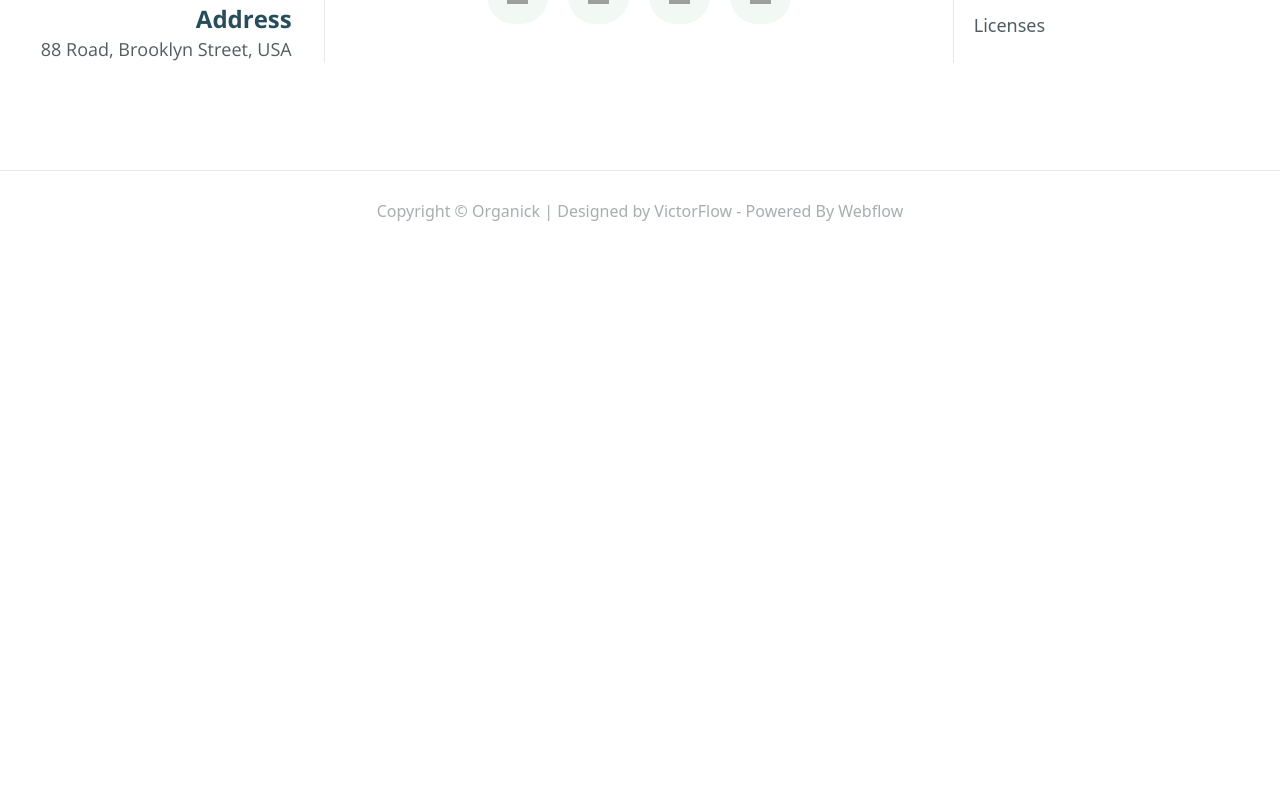
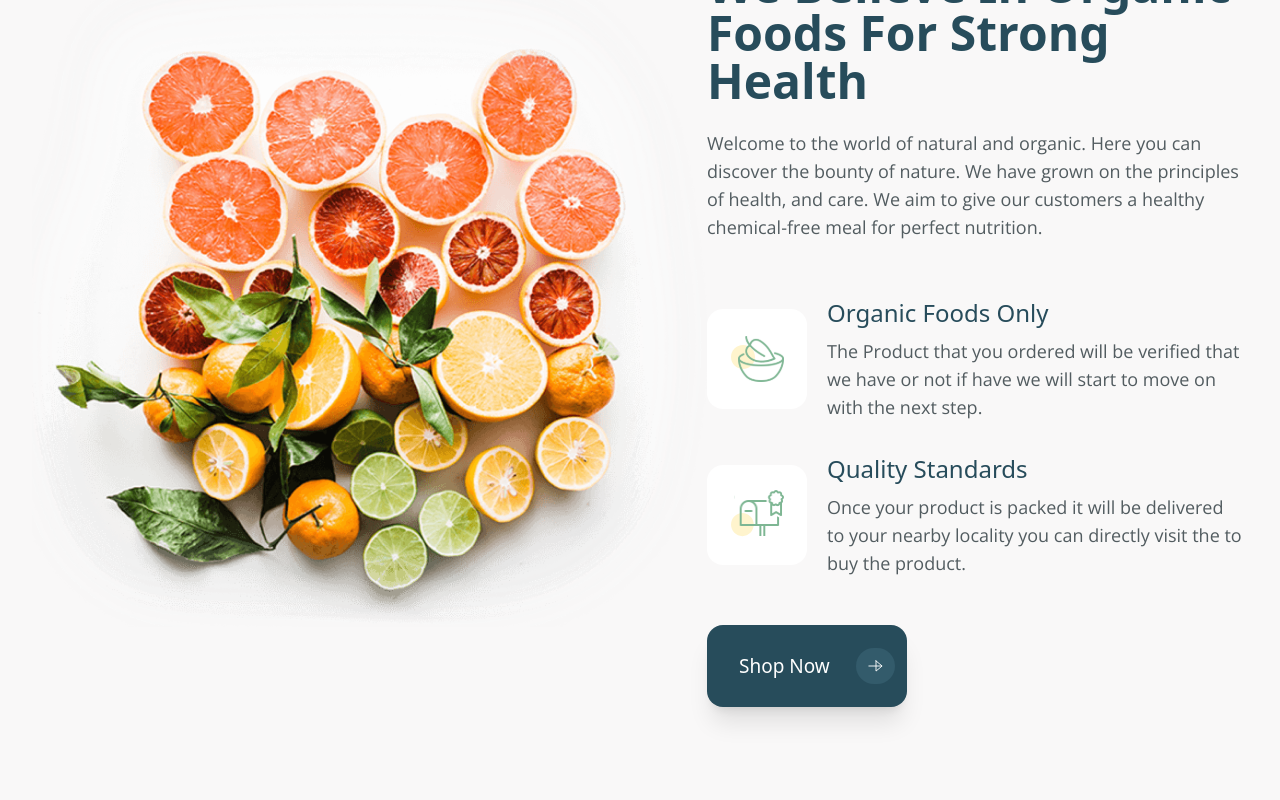
Before and after one commit to MenroMi/organic-store-app, a Next.js app: page / in a window 1280 px wide. Shown: the part 1960-2760 px from the top of the page. Before the commit the page ends 2211 px from the top, so only its background shows below. Built offline with nearby package versions, Linux system fonts and the light colour scheme; grey boxes are pictures that could not be loaded.

Commit message:
feat: added about section with adaptive and correct some issues in other elements

```diff
--- a/src/app/globals.css
+++ b/src/app/globals.css
@@ -92,3 +92,19 @@
 }
 
 /* END: Banners styles */
+
+/* START: Banners styles */
+
+.about-us {
+  @apply h-full w-full pl-8 pr-9 py-20 bg-about-us;
+}
+
+.about-us__container {
+  @apply flex w-full h-full justify-center items-center;
+}
+
+.about-us__title {
+  @apply font-['Yellowtail'] text-2xl text-green-light;
+}
+
+/* END: Banners styles */
--- a/src/app/page.tsx
+++ b/src/app/page.tsx
@@ -2,13 +2,14 @@
 import Image from "next/image";
 
 // components
-import { BannersList, ExploreNature } from "@/components";
+import { AboutUs, BannersList, ExploreNature } from "@/components";
 
 export default function Home() {
   return (
     <main>
       <ExploreNature />
       <BannersList />
+      <AboutUs />
     </main>
   );
 }
--- /dev/null
+++ b/src/components/AboutUs/AboutUs.tsx
@@ -0,0 +1,71 @@
+// basic
+import Image from "next/image";
+import React from "react";
+
+// constants
+import { aboutReasons } from "@/constants";
+
+// components
+import CustomButton from "@/components/CustomButton";
+
+const AboutUs = () => {
+  return (
+    <section className="about-us lg:py-36">
+      <div className="about-us__container">
+        <Image
+          src="/about-us-bg.png"
+          alt="healthy and organic food"
+          width={675}
+          height={642}
+          className="object-contain flex-1 max-lg:hidden"
+        />
+
+        <div className="flex-1">
+          <h2 className="about-us__title sm:text-4xl">About Us</h2>
+          <p className="capitalize font-bold text-4xl leading-[1.15] text-primary-green mt-4 sm:text-5xl">
+            We Believe in Organic <br />
+            Foods For Strong Health
+          </p>
+          <p className=" font-['Open_Sans'] mt-6 text-grey-text text-base sm:text-lg">
+            Welcome to the world of natural and organic. Here you can discover
+            the bounty of nature. We have grown on the principles of health, and
+            care. We aim to give our customers a healthy chemical-free meal for
+            perfect nutrition.
+          </p>
+
+          <div className="flex flex-col w-full gap-8 mt-14">
+            {aboutReasons.map((reason) => (
+              <div key={reason.name} className="flex gap-5 items-center">
+                <div className="bg-white rounded-2xl h-[100px] max-w-[100px] w-full flex items-center justify-center">
+                  <Image
+                    src={reason.image}
+                    alt={reason.alt}
+                    width={53}
+                    height={46}
+                    className=" object-contain"
+                  />
+                </div>
+                <div className="flex flex-col gap-2">
+                  <h3 className="text-primary-green text-base sm:text-2xl">
+                    {reason.reasonTitle}
+                  </h3>
+                  <p className="font-['Open_Sans'] text-grey-text text-sm sm:text-lg ">
+                    {reason.reasonDescription}
+                  </p>
+                </div>
+              </div>
+            ))}
+          </div>
+          <CustomButton
+            title="Shop Now"
+            classNameContainer="bg-primary-green h-[82px] w-full sm:w-[200px] rounded-2xl mt-12 shadow-xl"
+            classNameText="text-white text-[19px]"
+            classNameArrow="bg-[#335B6B]"
+          />
+        </div>
+      </div>
+    </section>
+  );
+};
+
+export default AboutUs;
--- /dev/null
+++ b/src/components/AboutUs/index.ts
@@ -0,0 +1,3 @@
+import AboutUs from "./AboutUs";
+
+export default AboutUs;
--- a/src/components/BannersList/BannersList.tsx
+++ b/src/components/BannersList/BannersList.tsx
@@ -6,7 +6,7 @@ import Banner from "@/components/Banner/Banner";
 
 const BannersList = () => {
   return (
-    <section className="banner-list max-lg:pt-10 lg:flex-row lg:py-[70px]">
+    <section className="banner-list py-24 lg:flex-row lg:py-[140px]">
       {banners.map((banner) => (
         <Banner
           key={banner.name}
--- a/src/components/CustomButton/CustomButton.tsx
+++ b/src/components/CustomButton/CustomButton.tsx
@@ -4,17 +4,24 @@ import React from "react";
 
 // interface
 import { ICustomButtonProps } from "@/types";
+import { twMerge } from "tailwind-merge";
 
 const CustomButton: React.FC<ICustomButtonProps> = ({
   classNameContainer,
   classNameText,
+  classNameArrow,
   title,
 }) => {
   return (
     <button className={classNameContainer} type="button">
       <div className="w-full h-full flex justify-between items-center  pl-8 pr-3">
         <span className={classNameText}>{title}</span>
-        <div className="rounded-full bg-primary-green p-3">
+        <div
+          className={twMerge(
+            "rounded-full bg-primary-green p-3",
+            classNameArrow
+          )}
+        >
           <Image
             src="/icons/arrow-btn.svg"
             alt="arrow"
--- a/src/components/index.ts
+++ b/src/components/index.ts
@@ -2,5 +2,6 @@ import Navbar from "./Navbar";
 import ExploreNature from "./ExploreNature";
 import Footer from "./Footer";
 import BannersList from "./BannersList";
+import AboutUs from "./AboutUs";
 
-export { Navbar, ExploreNature, Footer, BannersList };
+export { Navbar, ExploreNature, Footer, BannersList, AboutUs };
--- /dev/null
+++ b/src/constants/about.ts
@@ -0,0 +1,18 @@
+export const aboutReasons = [
+  {
+    name: "bowl",
+    image: "/icons/bowl.svg",
+    alt: "fruits bowl",
+    reasonTitle: "Organic Foods Only",
+    reasonDescription:
+      "The Product that you ordered will be verified that we have or not if have we will start to move on with the next step.",
+  },
+  {
+    name: "mailbox",
+    image: "/icons/mailbox.svg",
+    alt: "mailbox",
+    reasonTitle: "Quality Standards",
+    reasonDescription:
+      "Once your product is packed it will be delivered to your nearby locality you can directly visit the to buy the product.",
+  },
+];
--- a/src/constants/index.ts
+++ b/src/constants/index.ts
@@ -1,8 +1,15 @@
 import { navLinks } from "./navigation";
+import { aboutReasons } from "./about";
 import {
   footerContactData,
   footerSocialMedia,
   footerUtilityPages,
 } from "./footer";
 
-export { navLinks, footerContactData, footerSocialMedia, footerUtilityPages };
+export {
+  navLinks,
+  footerContactData,
+  footerSocialMedia,
+  footerUtilityPages,
+  aboutReasons,
+};
--- a/src/types/index.ts
+++ b/src/types/index.ts
@@ -1,6 +1,7 @@
 export interface ICustomButtonProps {
   classNameContainer: string;
   classNameText: string;
+  classNameArrow?: string;
   title: string;
 }
 
--- a/tailwind.config.js
+++ b/tailwind.config.js
@@ -17,6 +17,7 @@ module.exports = {
         "green-light": "#7EB693",
         "secondary-yellow": "#EFD372",
         "grey-text": "#525C60",
+        "about-us": "#F9F8F8",
       },
       backgroundImage: {
         "nature-bg": "url(/header-bg.png)",
```
Also changed, not shown: src/components/Footer/Footer.tsx (+6 -3 lines), public/icons/bowl.svg, public/icons/mailbox.svg.
